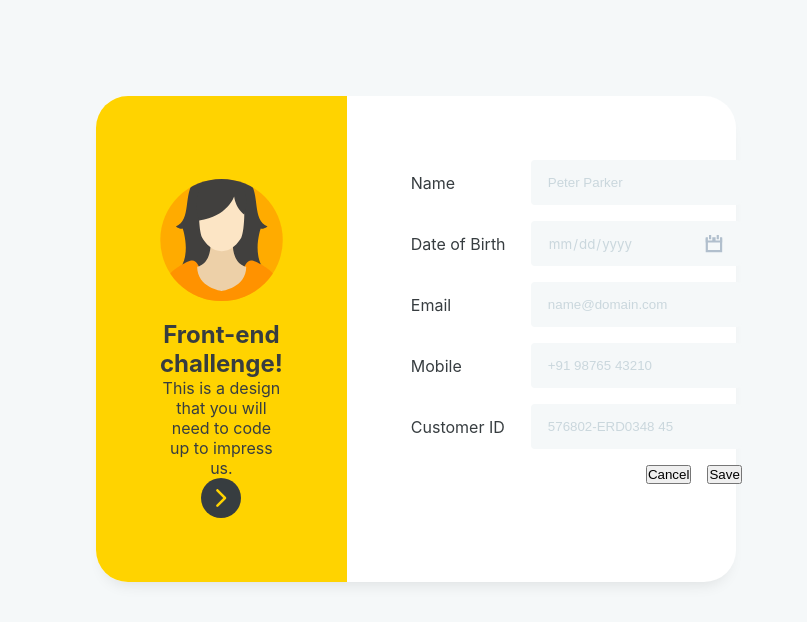
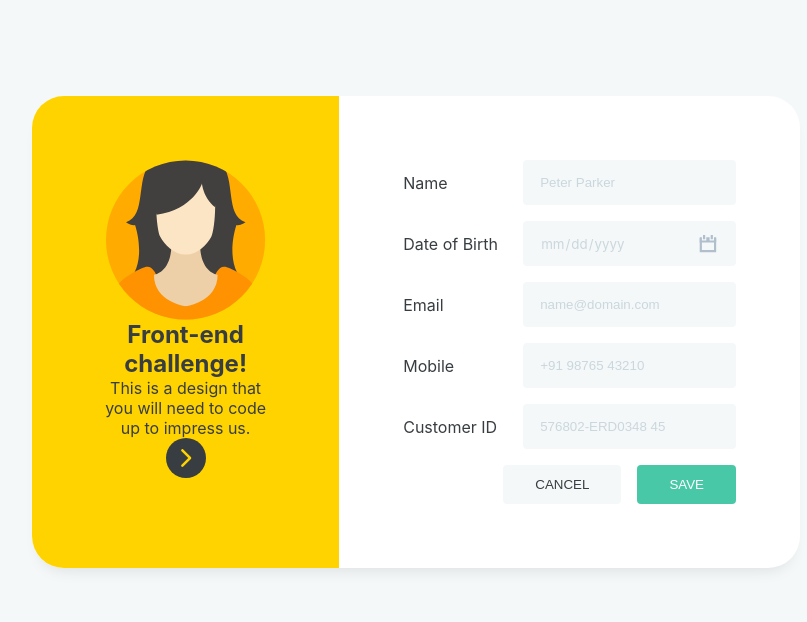
Before and after one commit to dominicaw/platform45-react-test, a Next.js app: page / in a window 1280 px wide. Shown: the top 622 px of the page, without its empty margins (224-1031 px from the left). Built offline with nearby package versions, Linux system fonts and the light colour scheme.

Commit message:
Styled form buttons

```diff
--- a/src/components/Card/styles.module.scss
+++ b/src/components/Card/styles.module.scss
@@ -20,7 +20,7 @@ $padding: 4rem;
   }
 
   @media (min-width: $lg-breakpoint) {
-    width: 50vw;
+    width: 60vw;
   }
 }
 
--- a/src/components/Form/styles.module.scss
+++ b/src/components/Form/styles.module.scss
@@ -60,3 +60,29 @@
   justify-content: flex-end;
   width: 100%;
 }
+
+.cancelButton,
+.submitButton {
+  padding: 0.75rem 2rem;
+  border: 0;
+  cursor: pointer;
+  width: auto;
+  text-transform: uppercase;
+  border-radius: 0.25rem;
+}
+
+.cancelButton {
+  background-color: $pale-grey;
+  color: $charcoal-grey;
+  &:hover {
+    background-color: darken($pale-grey, 8%);
+  }
+}
+
+.submitButton {
+  background-color: $blue-green;
+  color: white;
+  &:hover {
+    background-color: darken($blue-green, 8%);
+  }
+}
```
